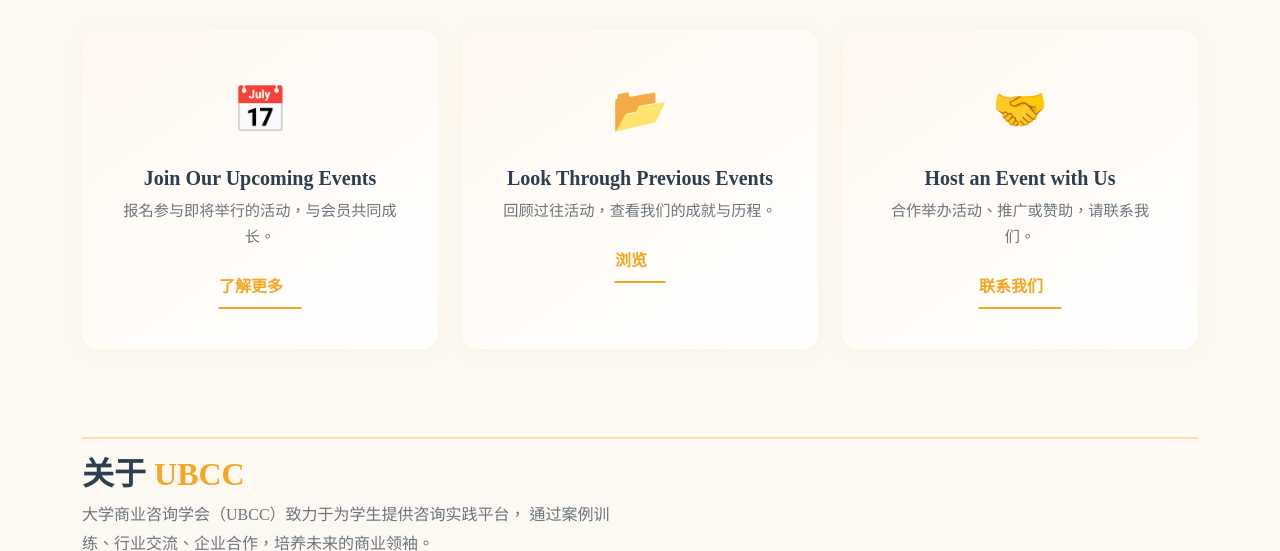
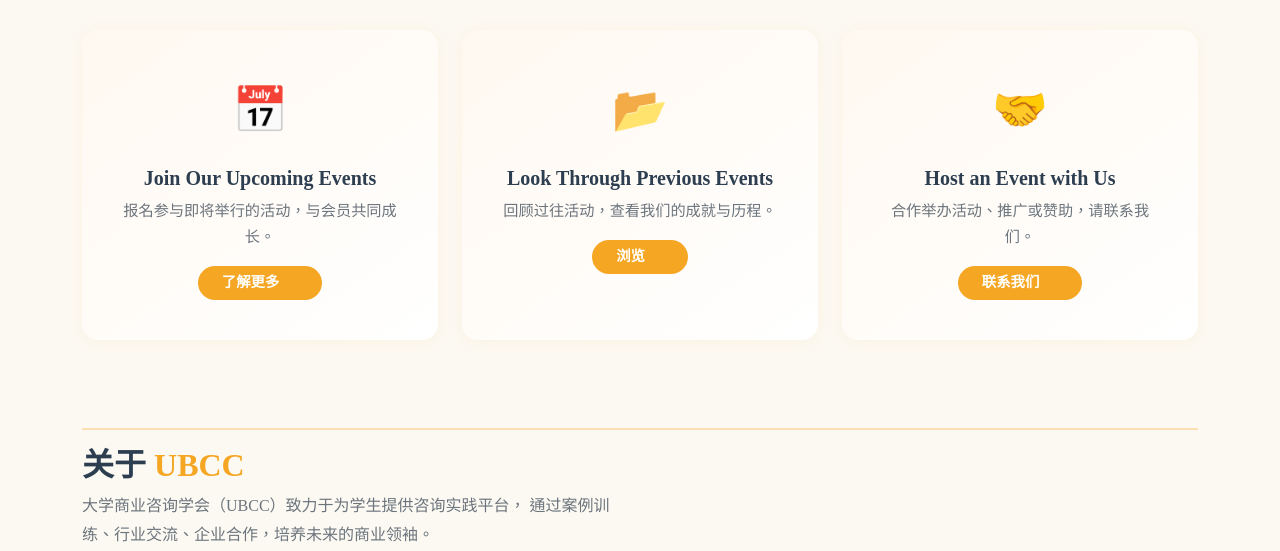
Before and after one commit to Destiny-maker520/UBCC, a Flask app: page / in a window 1280 px wide. Shown: the part 647-1198 px from the top of the page. Run offline with Flask 3, Linux system fonts and the light colour scheme.

Commit message:
Update cards buttons to orange oval style

```diff
--- a/app/templates/index.html
+++ b/app/templates/index.html
@@ -53,8 +53,8 @@
                     <p class="text-secondary" style="font-size: 0.95rem; line-height: 1.7;">
                         报名参与即将举行的活动，与会员共同成长。
                     </p>
-                    <a href="#" class="btn" style="background: transparent; color: var(--ubcc-orange); font-weight: 600; padding: 8px 0; border-bottom: 2px solid var(--ubcc-orange); border-radius: 0;">
-                        了解更多 <i class="fas fa-arrow-right ms-1" style="font-size: 0.8rem;"></i>
+                    <a href="#" class="btn btn-ubcc" style="padding: 6px 24px; font-size: 0.9rem;">
+                        了解更多 <i class="fas fa-arrow-right ms-1"></i>
                     </a>
                 </div>
             </div>
@@ -67,8 +67,8 @@
                     <p class="text-secondary" style="font-size: 0.95rem; line-height: 1.7;">
                         回顾过往活动，查看我们的成就与历程。
                     </p>
-                    <a href="#" class="btn" style="background: transparent; color: var(--ubcc-orange); font-weight: 600; padding: 8px 0; border-bottom: 2px solid var(--ubcc-orange); border-radius: 0;">
-                        浏览 <i class="fas fa-arrow-right ms-1" style="font-size: 0.8rem;"></i>
+                    <a href="#" class="btn btn-ubcc" style="padding: 6px 24px; font-size: 0.9rem;">
+                        浏览 <i class="fas fa-arrow-right ms-1"></i>
                     </a>
                 </div>
             </div>
@@ -81,8 +81,8 @@
                     <p class="text-secondary" style="font-size: 0.95rem; line-height: 1.7;">
                         合作举办活动、推广或赞助，请联系我们。
                     </p>
-                    <a href="#contact" class="btn" style="background: transparent; color: var(--ubcc-orange); font-weight: 600; padding: 8px 0; border-bottom: 2px solid var(--ubcc-orange); border-radius: 0;">
-                        联系我们 <i class="fas fa-arrow-right ms-1" style="font-size: 0.8rem;"></i>
+                    <a href="#contact" class="btn btn-ubcc" style="padding: 6px 24px; font-size: 0.9rem;">
+                        联系我们 <i class="fas fa-arrow-right ms-1"></i>
                     </a>
                 </div>
             </div>
```
